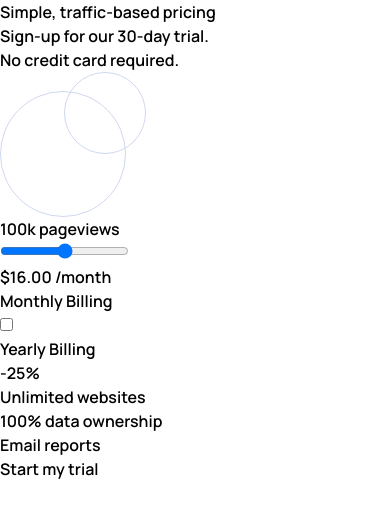
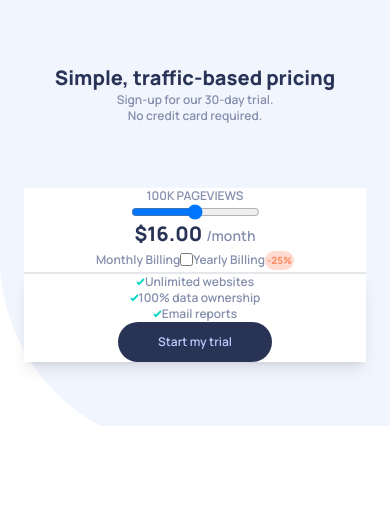
Before and after one commit to DenilDenilson/JR_TARJETA-ITERACTIVA, a website: page index.html in a window 390 px wide. Drawn offline with Linux system fonts and the light colour scheme.

Commit message:
Estilizado v1 mobile

```diff
--- a/index.html
+++ b/index.html
@@ -11,35 +11,35 @@
     <title>card</title>
 </head>
 <body>
-  <div>
-    <hgroup>
-      <h1>Simple, traffic-based pricing</h1>
-      <p>Sign-up for our 30-day trial.</p>
-      <p>No credit card required.</p>
-      <div>
-                <svg xmlns="http://www.w3.org/2000/svg" width="146" height="145"><g fill="none" fill-rule="evenodd" stroke="#CFD8EF"><circle cx="63" cy="82" r="62.5"/><circle cx="105" cy="41" r="40.5"/></g></svg>
+  <div class=" bg-[url('../images/bg-pattern.svg')] bg-no-repeat px-6 py-16 relative">
+    <hgroup class="relative mb-16">
+      <h1 class="font-extrabold text-Dark_Desaturated_Blue text-center text-xl">Simple, traffic-based pricing</h1>
+      <p class="text-center text-Grayish_Blue font-semibold text-xs">Sign-up for our 30-day trial.</p>
+      <p class="text-center text-Grayish_Blue font-semibold text-xs">No credit card required.</p>
+      <div class="absolute top-[-30px] left-0 right-0 mx-auto -z-40">
+                <svg class="mx-auto" xmlns="http://www.w3.org/2000/svg" width="146" height="145"><g fill="none" fill-rule="evenodd" stroke="#CFD8EF"><circle cx="63" cy="82" r="62.5"/><circle cx="105" cy="41" r="40.5"/></g></svg>
       </div>
     </hgroup>
-      <main>
-        <p>100k pageviews</p>
+      <main class="bg-White flex flex-col items-center">
+        <p class="text-xs text-Grayish_Blue uppercase">100k pageviews</p>
         <input type="range">
-        <p>$16.00 <span>/month</span></p>
-        <div>
-          <p>Monthly Billing</p>
+        <p class="text-xl text-Dark_Desaturated_Blue font-extrabold">$16.00 <span class="font-semibold text-sm text-Grayish_Blue">/month</span></p>
+        <div class="flex items-center justify-between">
+          <p class="text-xs text-Grayish_Blue">Monthly Billing</p>
           <label for="">
             <input type="checkbox" name="" id="">
             <span></span>
           </label>
-          <p>Yearly Billing</p>
-          <p>-25%</p>
+          <p class="text-xs text-Grayish_Blue">Yearly Billing</p>
+          <p class="text-[10px] text-Light_Red font-extrabold bg-Light_Red bg-opacity-30 rounded-xl p-[2px]">-25%</p>
         </div>
-        <footer>
-          <ul>
-            <li><span></span>Unlimited websites</li>
-            <li><span></span>100% data ownership</li>
-            <li><span></span>Email reports</li>
+        <footer class="w-full border-t-2 flex flex-col items-center shadow-lg">
+          <ul class="flex flex-col items-center">
+            <li class="text-xs text-Grayish_Blue text-center flex items-center"><svg xmlns="http://www.w3.org/2000/svg" width="9" height="8"><path fill="none" stroke="#10D8C4" stroke-width="2" d="M1 4.134l1.907 1.908L7.949 1"/></svg>Unlimited websites</li>
+            <li class="text-xs text-Grayish_Blue text-center flex items-center"><svg xmlns="http://www.w3.org/2000/svg" width="9" height="8"><path fill="none" stroke="#10D8C4" stroke-width="2" d="M1 4.134l1.907 1.908L7.949 1"/></svg>100% data ownership</li>
+            <li class="text-xs text-Grayish_Blue text-center flex items-center"><svg xmlns="http://www.w3.org/2000/svg" width="9" height="8"><path fill="none" stroke="#10D8C4" stroke-width="2" d="M1 4.134l1.907 1.908L7.949 1"/></svg>Email reports</li>
           </ul>
-          <button>Start my trial</button>
+          <button class="bg-Dark_Desaturated_Blue text-Pale_Blue text-xs py-3 px-10 rounded-3xl">Start my trial</button>
         </footer>
       </main>
   </div>
```
Also changed, not shown: dist/output.css.
